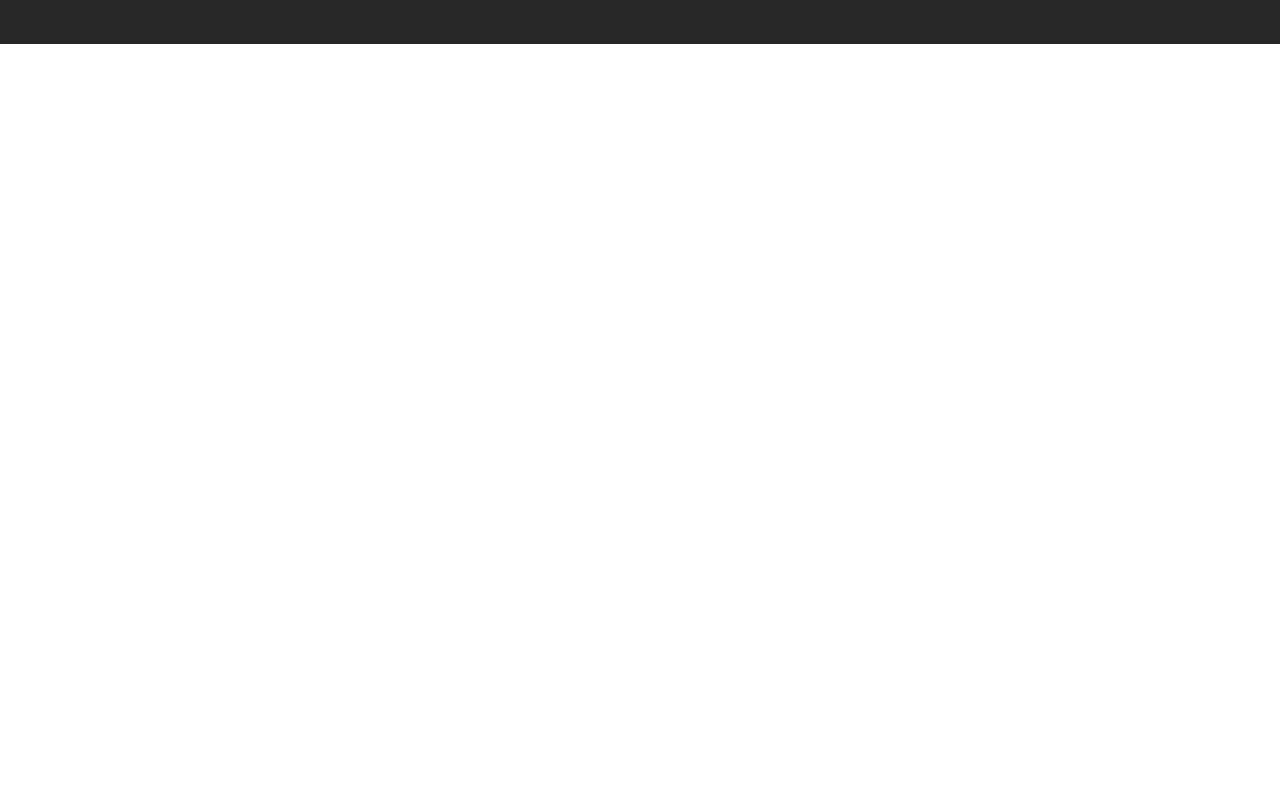
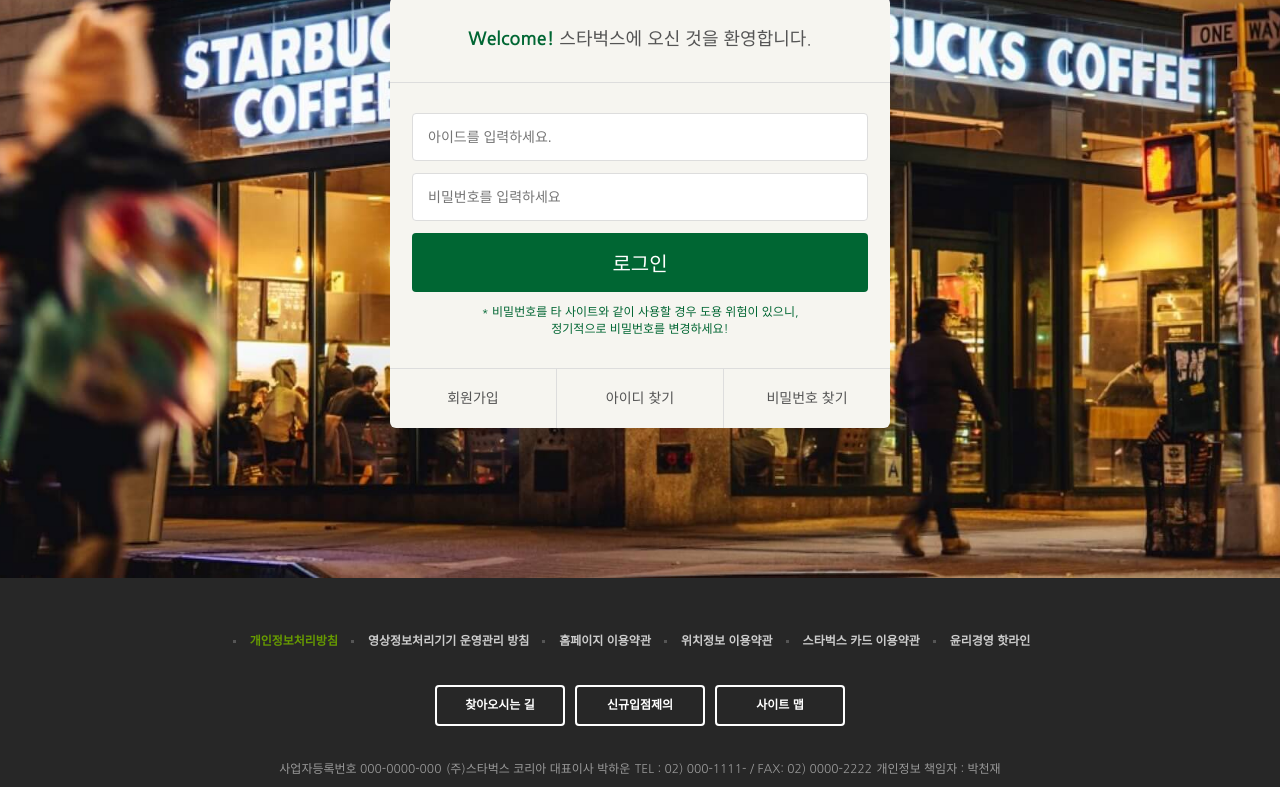
Before and after one commit to arther15874/starbucks, a plain HTML site: page signin/index.html in a window 1280 px wide. Shown: the part 289-1076 px from the top of the page. Before the commit the page ends 800 px from the top, so only its background shows below. Drawn offline with nearby package versions, Linux system fonts and the light colour scheme.

Commit message:
로그인 페이지 완성

```diff
--- /dev/null
+++ b/css/signin.css
@@ -0,0 +1,90 @@
+.signin {
+  margin-top: 120px;
+  padding: 100px 0 150px;
+  background-image: url(../images/signin_bg.jpg); /*배경 이미지;*/
+  background-repeat: no-repeat; /* 반복하지 않겠다.*/
+  background-position: center; /*이미지 정가운데 배치*/
+  background-attachment: fixed; /*뷰포트에 고정되서 같이 스크롤*/
+  background-size: cover; /*이미지 크기는 뷰포트에 더 넓은 너비에 이미지 맞춤*/
+}
+
+.signin h1 {
+  color: #fff;
+  font-size: 30px;
+  font-weight: 700;
+  text-align: center;
+  margin-bottom: 24px;
+}
+
+.signin__card {
+  width: 500px;
+  margin: 0 auto;
+  border-radius: 6px;
+  background-color: #F6F5F0;
+  box-shadow: 2px 2px 20px rgba(0, 0, 0, .3 green, blue, alpha);
+  color: #555;
+}
+
+.signin__card h2 {
+  padding: 30px; /* 내부여백*/
+  font-size: 18px;
+  text-align: center;
+  border-bottom: 1px solid #ddd;
+}
+
+.signin__card h2 strong {
+  font-weight: 700;
+  color: #006633;
+}
+
+.signin__card form {
+  padding: 30px 22px;
+}
+
+.signin__card form input {
+  width: 100%; /*가로너비 100% 최대한 늘려서 사용*/
+  margin-bottom: 12px; /* 아래부분 바깥쪽 여백 12px*/
+  padding: 15px;
+  border: 1px solid #ddd;
+  border-radius: 4px;
+  outline: none; /* 포커스시 주변 생기는 파란색 선을 none으로 처리*/
+  box-sizing: border-box; /*여백지정하면 크기가 늘어나니 해당부분 제한*/
+  font-size: 14px;
+}
+
+.signin__card form [type="submit"] { /* [] 속성선택자 즉 type속성이 그 요소 submit선택 */
+  background-color: #006633;
+  border: none; /*테두리선 X*/
+  color: #fff;
+  font-size: 20px;
+  cursor: pointer;
+}
+
+.signin__card form p { /* form태그에서 p태그 */
+  font-size: 12px;
+  color: #006633;
+  text-align: center;
+}
+
+.signin__card .actions {
+  display: flex; /*수평정렬*/
+  border-top: 1px solid #ddd; /* 테두리 선 위쪽만 */
+}
+
+.signin__card .actions a { /*actions안에 들어 있는 각각의 a태그들*/
+  flex-grow: 1; /* 요소증가 너비가 1비율*/
+  flex-basis: 0; /* 기본너비는 0으로 없는 상태*/
+  text-align: center;
+  padding: 20px;
+  color: #555;
+  font-size: 14px;
+  border-right: 1px solid #ddd;
+}
+
+.signin__card .actions a:last-child { /*마지막 a태그*/
+  border-right: none; /*우측 테두리선을 사용하지 않겠다.*/
+}
+
+.signin__card .actions a:hover { /* 가상클래스 hover추가 버튼에 마우스를 올리면 작동*/
+  text-decoration: underline; /* 모든 글자에 밑줄이 쳐질수 있음*/
+}
--- a/signin/index.html
+++ b/signin/index.html
@@ -30,14 +30,13 @@
   <link href="https://fonts.googleapis.com/css2?family=Nanum+Gothic:wght@400;700&display=swap" rel="stylesheet">
   <link rel="stylesheet" href="https://fonts.googleapis.com/icon?family=Material+Icons" />
   <link rel="stylesheet" href="../css/common.css">
+  <link rel="stylesheet" href="../css/signin.css">
 
   <script defer src="../js/common.js"></script> <!-- html요소를 다뤄야 되기 때문에 defer속성을 이용해서
   html구조가 모두 해석이 되면 그때 main.js가 정상적으로 동작하도록 해줌 -->
-
 </head>
 
 <body>
-
 
   <!-- HEADER  -->
   <header> <!-- 헤더 태그 별 다른 기능은 없지만 헤더 영역 지칭하는 용도 -->
@@ -378,8 +377,28 @@
     </div>
   </header>
 
-  <section class="signin"></section>
-
+  <section class="signin">
+    <h1>로그인</h1>
+    <div class="signin__card">
+      <h2>
+        <strong> Welcome! </strong>스타벅스에 오신 것을 환영합니다.
+      </h2>
+      <form>
+        <input type="text" placeholder="아이드를 입력하세요." />
+        <input type="password" placeholder="비밀번호를 입력하세요" /> <!-- type이 password여서 입력이 외부에 노출이 안됨-->
+        <input type="submit" value="로그인" />
+        <p>
+          * 비밀번호를 타 사이트와 같이 사용할 경우 도용 위험이 있으니, <br /> <!-- br태그로 의도적으로 줄바꿈 처리-->
+          정기적으로 비밀번호를 변경하세요!
+        </p>
+      </form>
+      <div class="actions">
+        <a href="javascript:void(0)">회원가입</a> <!-- "javascript:void(0)" 링크가 없을때 의도적으로 선언-->
+        <a href="javascript:void(0)">아이디 찾기</a>
+        <a href="javascript:void(0)">비밀번호 찾기</a>
+      </div>
+    </div>
+  </section>
   <!-- FOOTER -->
   <footer>
     <div class="inner">
```
